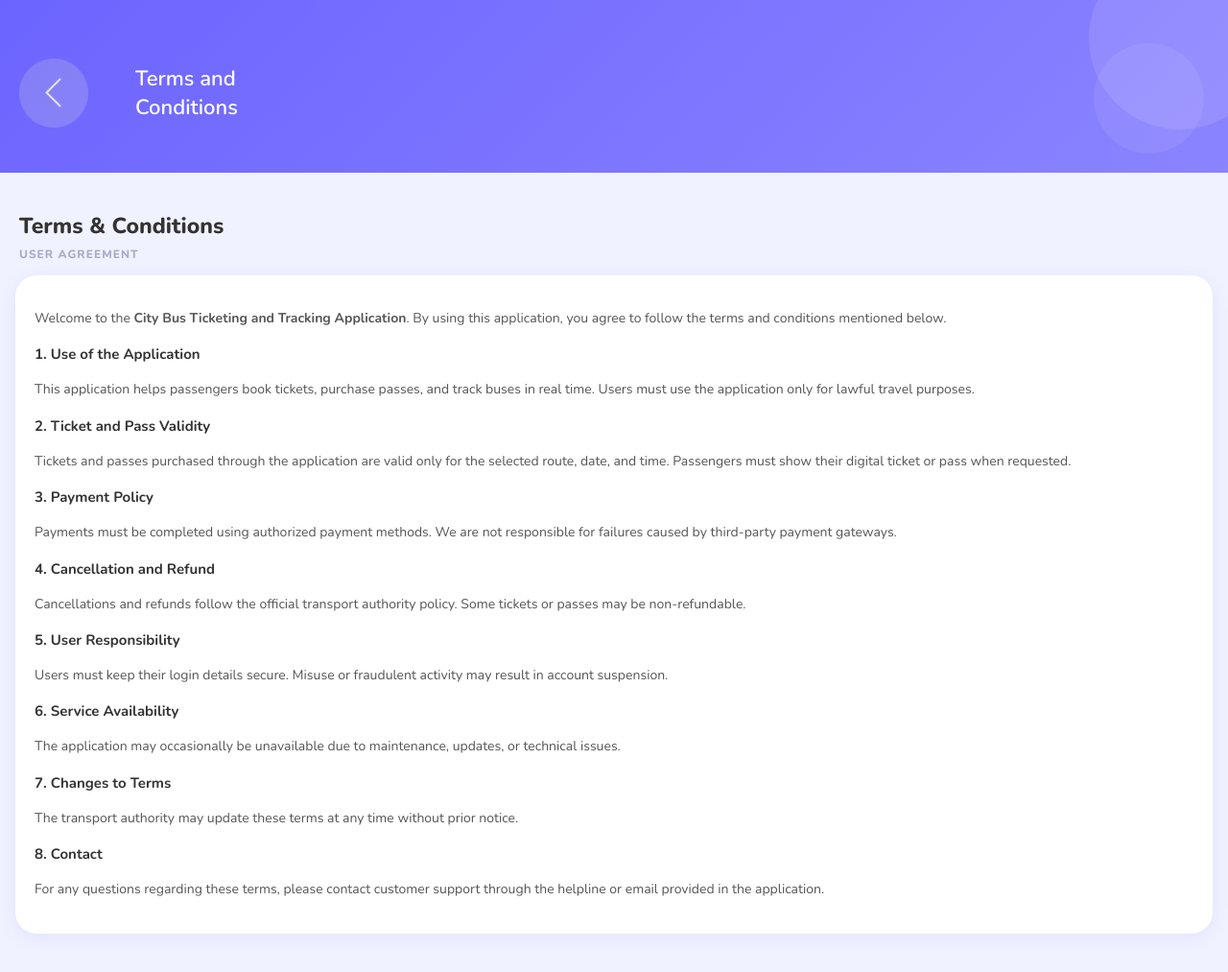
After one commit to SarveshNavale/City-Bus-Ticketing-and-Tracking-Application, a Flask app: page /terms_conditions in a window 1280 px wide. The commit adds this page. Shown: the whole page at 96% size. Run offline with Flask 3, Linux system fonts and the light colour scheme.

Commit message:
terms and conditions page and devs corner page create and linking

```diff
--- a/app.py
+++ b/app.py
@@ -103,6 +103,15 @@ def about_us():
 @app.route('/customer_helpline')
 def customer_helpline():
     return render_template('customer_helpline.html')
+
+@app.route('/terms_conditions')
+def terms_conditions():
+    return render_template('terms_conditions.html')
+
+
+@app.route('/devs_corner')
+def devs_corner():
+    return render_template('devs_corner.html')
 
 
 
--- /dev/null
+++ b/templates/terms_conditions.html
@@ -0,0 +1,195 @@
+<!DOCTYPE html>
+
+<head>
+<title>Terms & Conditions</title>
+<meta name="viewport" content="width=device-width, initial-scale=1.0">
+
+<link href="https://fonts.googleapis.com/css2?family=Nunito:wght@400;600;700;800;900&display=swap" rel="stylesheet">
+<link rel="stylesheet" href="https://cdnjs.cloudflare.com/ajax/libs/font-awesome/6.5.0/css/all.min.css">
+
+<style>
+
+*{box-sizing:border-box;}
+
+body{
+margin:0;
+padding:0;
+font-family:"Nunito",sans-serif;
+background:#F0F2FF;
+}
+
+/* HEADER */
+
+.bluebg{
+background:linear-gradient(135deg,#6C64FF 0%,#8B84FF 100%);
+height:180px;
+width:100%;
+position:relative;
+overflow:hidden;
+}
+
+.circle1{
+position:absolute;
+width:190px;
+height:190px;
+border-radius:50%;
+background:rgba(255,255,255,0.10);
+top:-55px;
+right:-45px;
+}
+
+.circle2{
+position:absolute;
+width:115px;
+height:115px;
+border-radius:50%;
+background:rgba(255,255,255,0.07);
+top:45px;
+right:25px;
+}
+
+.backbutton{
+position:absolute;
+top:45px;
+left:20px;
+display:flex;
+align-items:center;
+gap:49px;
+}
+
+.backbutton img{
+width:72px;
+height:72px;
+object-fit:contain;
+}
+
+/* CONTENT */
+
+.content{
+margin:-28px 16px 40px 16px;
+position:relative;
+z-index:10;
+}
+
+.header-tagline{
+font-size:23px;
+font-weight:800;
+color:#333;
+margin:24px 4px 6px 4px;
+}
+
+.section-label{
+font-size:12px;
+font-weight:800;
+color:#AAAACC;
+letter-spacing:1px;
+text-transform:uppercase;
+margin:0 4px 14px 4px;
+}
+
+.card{
+background:#fff;
+border-radius:22px;
+padding:20px;
+box-shadow:0 4px 18px rgba(108,100,255,0.10);
+font-size:14px;
+line-height:1.6;
+color:#555;
+}
+
+.card h3{
+margin-top:14px;
+margin-bottom:6px;
+color:#333;
+font-size:15px;
+}
+
+</style>
+</head>
+
+<body>
+
+<!-- HEADER -->
+
+<div class="bluebg">
+
+<div class="circle1"></div>
+<div class="circle2"></div>
+
+<a href="/backtohome" style="text-decoration:none;color:inherit;">
+<div class="backbutton">
+
+<img src="{{ url_for('static', filename='Assets/images/back-button.png') }}">
+
+<p style="font-size:22px;font-weight:600;color:white;">
+Terms and <br> Conditions
+</p>
+
+</div>
+</a>
+
+</div>
+
+
+<!-- CONTENT -->
+
+<div class="content">
+
+<br><br>
+
+<p class="header-tagline">Terms & Conditions</p>
+<p class="section-label">User Agreement</p>
+
+<div class="card">
+
+<p>
+Welcome to the <b>City Bus Ticketing and Tracking Application</b>.
+By using this application, you agree to follow the terms and conditions mentioned below.
+</p>
+
+<h3>1. Use of the Application</h3>
+<p>
+This application helps passengers book tickets, purchase passes, and track buses in real time. Users must use the application only for lawful travel purposes.
+</p>
+
+<h3>2. Ticket and Pass Validity</h3>
+<p>
+Tickets and passes purchased through the application are valid only for the selected route, date, and time. Passengers must show their digital ticket or pass when requested.
+</p>
+
+<h3>3. Payment Policy</h3>
+<p>
+Payments must be completed using authorized payment methods. We are not responsible for failures caused by third-party payment gateways.
+</p>
+
+<h3>4. Cancellation and Refund</h3>
+<p>
+Cancellations and refunds follow the official transport authority policy. Some tickets or passes may be non-refundable.
+</p>
+
+<h3>5. User Responsibility</h3>
+<p>
+Users must keep their login details secure. Misuse or fraudulent activity may result in account suspension.
+</p>
+
+<h3>6. Service Availability</h3>
+<p>
+The application may occasionally be unavailable due to maintenance, updates, or technical issues.
+</p>
+
+<h3>7. Changes to Terms</h3>
+<p>
+The transport authority may update these terms at any time without prior notice.
+</p>
+
+<h3>8. Contact</h3>
+<p>
+For any questions regarding these terms, please contact customer support through the helpline or email provided in the application.
+</p>
+
+</div>
+
+</div>
+
+</body>
+</html>
```
Also changed, not shown: templates/devs_corner.html (added, +182 -0 lines), templates/profile.html (+19 -0 lines).
